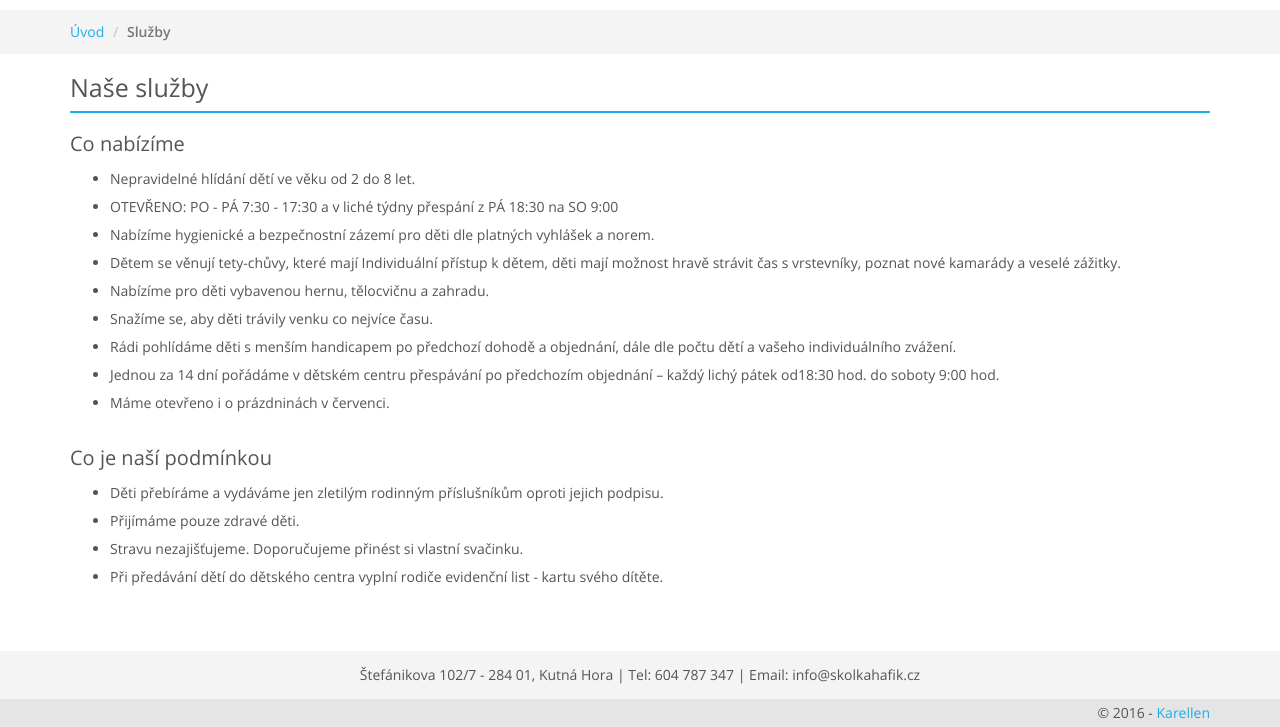
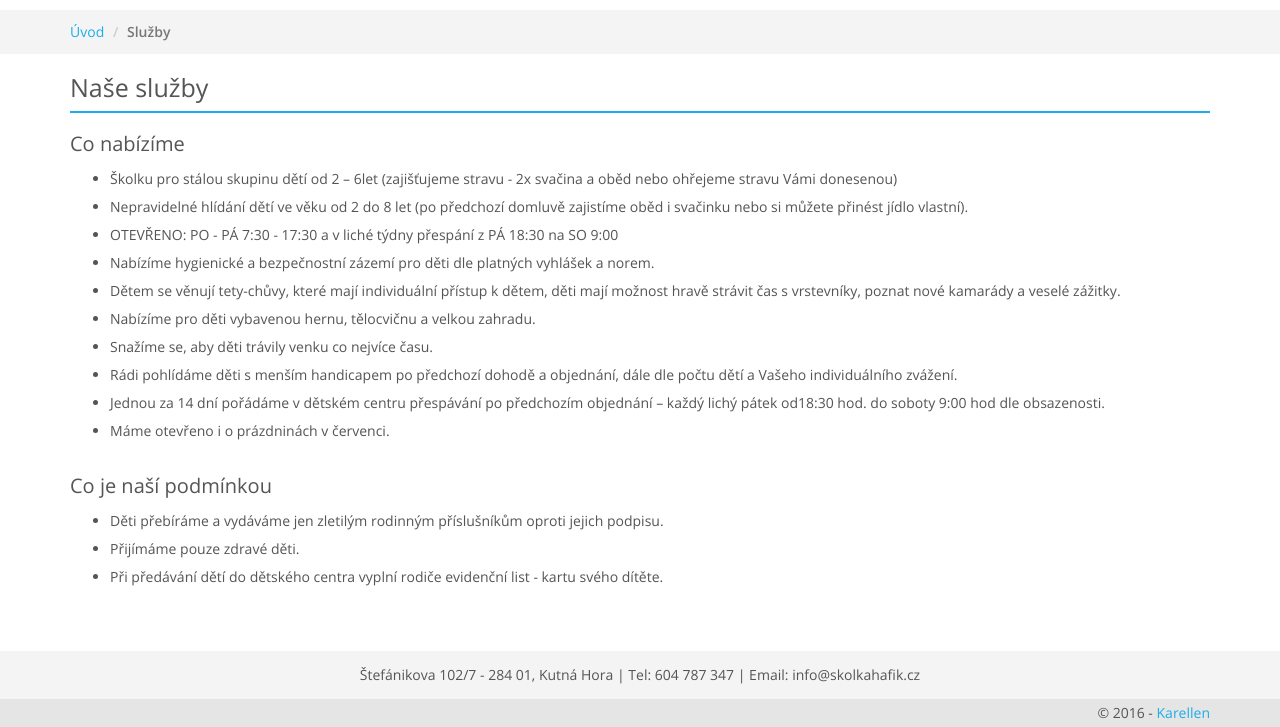
Before and after one commit to Kenji179/hafik, a PHP site: page /sluzby.php in a window 1280 px wide. Shown: the part 148-875 px from the top of the page. Run offline with PHP 8.4, Linux system fonts and the light colour scheme; some libraries are stand-ins or nearby versions.

Commit message:
Services updated

```diff
--- a/sluzby.php
+++ b/sluzby.php
@@ -32,14 +32,15 @@ include('inc_header.php');
                 <h1>Naše služby</h1>
                 <h2>Co nabízíme</h2>
                 <ul>
-                    <li>Nepravidelné hlídání dětí ve věku od 2 do 8 let.</li>
+                    <li>Školku pro stálou skupinu dětí od 2 – 6let (zajišťujeme stravu - 2x svačina a oběd nebo ohřejeme stravu Vámi donesenou)</li>
+                    <li>Nepravidelné hlídání dětí ve věku od 2 do 8 let (po předchozí domluvě zajistíme oběd i svačinku nebo si můžete přinést jídlo vlastní).</li>
                     <li>OTEVŘENO: PO - PÁ 7:30 - 17:30 a v liché týdny přespání z PÁ 18:30 na SO 9:00</li>
                     <li>Nabízíme hygienické a bezpečnostní zázemí pro děti dle platných vyhlášek a norem.</li>
-                    <li>Dětem se věnují tety-chůvy, které mají Individuální přístup k dětem, děti mají možnost hravě strávit čas s vrstevníky, poznat nové kamarády a veselé zážitky.</li>
-                    <li>Nabízíme pro děti vybavenou hernu, tělocvičnu a zahradu.</li>
+                    <li>Dětem se věnují tety-chůvy, které mají individuální přístup k dětem, děti mají možnost hravě strávit čas s vrstevníky, poznat nové kamarády a veselé zážitky.</li>
+                    <li>Nabízíme pro děti vybavenou hernu, tělocvičnu a velkou zahradu.</li>
                     <li>Snažíme se, aby děti trávily venku co nejvíce času.</li>
-                    <li>Rádi pohlídáme děti s menším handicapem po předchozí dohodě a objednání, dále dle počtu dětí a vašeho individuálního zvážení.</li>
-                    <li>Jednou za 14 dní pořádáme v dětském centru přespávání po předchozím objednání – každý lichý pátek od18:30 hod. do soboty 9:00 hod.</li>
+                    <li>Rádi pohlídáme děti s menším handicapem po předchozí dohodě a objednání, dále dle počtu dětí a Vašeho individuálního zvážení.</li>
+                    <li>Jednou za 14 dní pořádáme v dětském centru přespávání po předchozím objednání – každý lichý pátek od18:30 hod. do soboty 9:00 hod dle obsazenosti.</li>
                     <li>Máme otevřeno i o prázdninách v červenci.</li>
                 </ul>
             </div>
@@ -48,7 +49,6 @@ include('inc_header.php');
                 <ul>
                     <li>Děti přebíráme a vydáváme jen zletilým rodinným příslušníkům oproti jejich podpisu.</li>
                     <li>Přijímáme pouze zdravé děti.</li>
-                    <li>Stravu nezajišťujeme. Doporučujeme přinést si vlastní svačinku.</li>
                     <li>Při předávání dětí do dětského centra vyplní rodiče evidenční list - kartu svého dítěte.</li>
                 </ul>
             </div>
```
